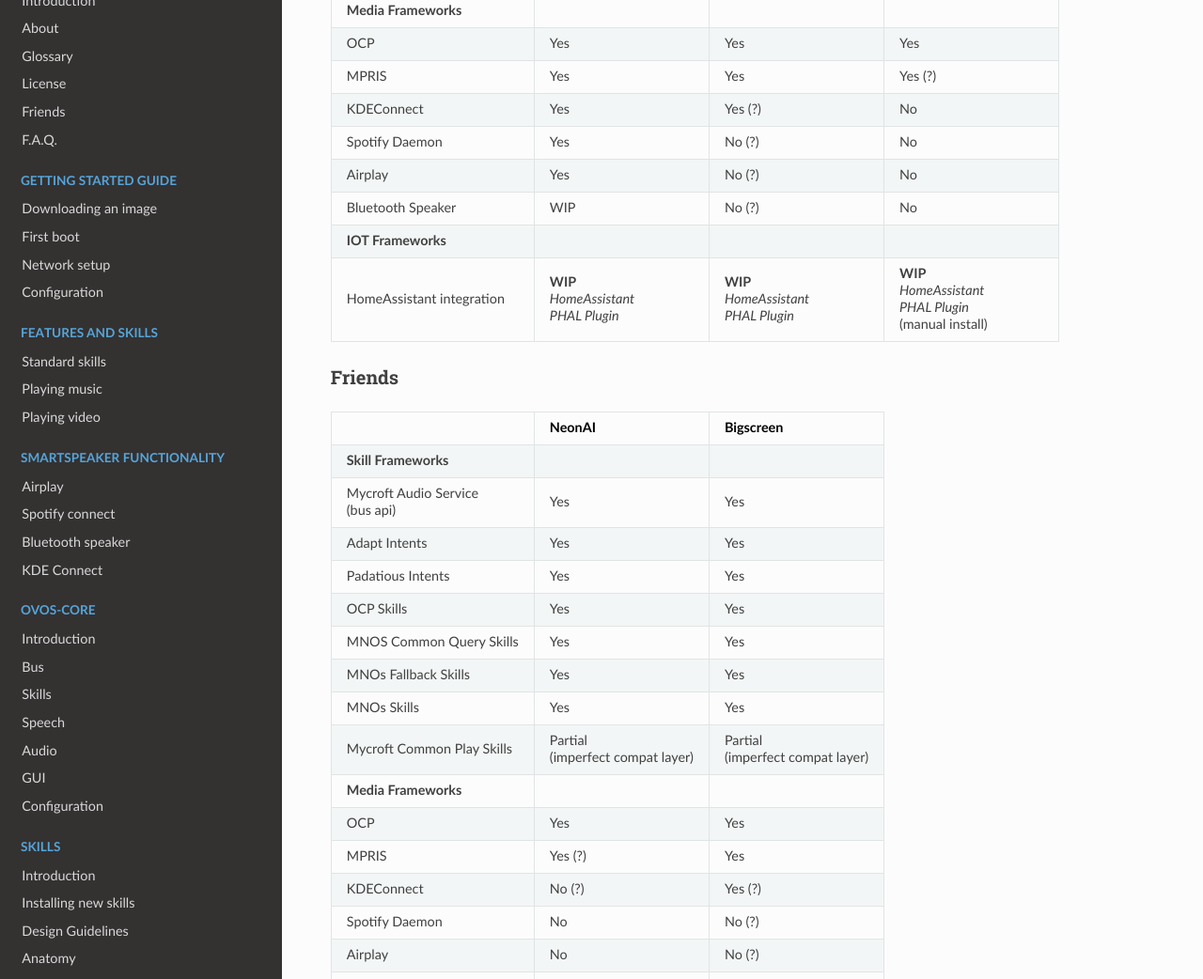
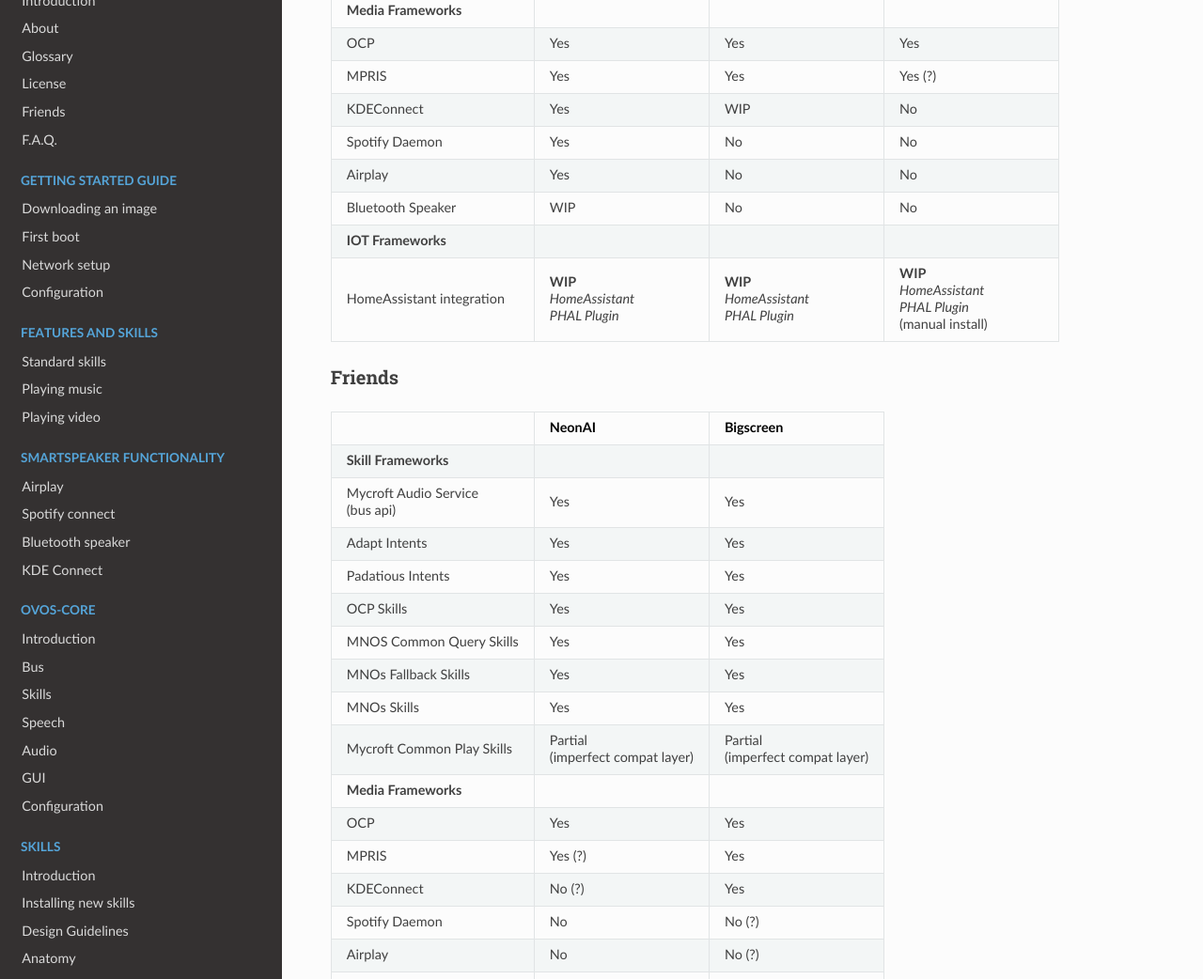
Before and after one commit to OpenVoiceOS/community-docs, an MkDocs documentation site: the page built from docs/comparison_tables.md, in a window 1280 px wide and 1400 px high, scrolled down 5611 px. Shown: the part 151-1193 px from the top of the window at 94% size. Built offline with MkDocs 1.6.1, drawn with Linux system fonts in a browser that asks for light colours; nearby versions of some CDN libraries.

```diff
--- a/docs/comparison_tables.md
+++ b/docs/comparison_tables.md
@@ -171,10 +171,10 @@ MNOs - Mycroft/Neon/OVOS
 | **Media Frameworks**               |                                     |                                     |                                     |
 | OCP                                | Yes                                 | Yes                                 | Yes                                 |
 | MPRIS                              | Yes                                 | Yes                                 | Yes (?)                             |
-| KDEConnect                         | Yes                                 | Yes (?)                             | No                                  |
-| Spotify Daemon                     | Yes                                 | No (?)                              | No                                  |
-| Airplay                            | Yes                                 | No (?)                              | No                                  |
-| Bluetooth Speaker                  | WIP                                 | No (?)                              | No                                  |
+| KDEConnect                         | Yes                                 | WIP                                 | No                                  |
+| Spotify Daemon                     | Yes                                 | No                                  | No                                  |
+| Airplay                            | Yes                                 | No                                  | No                                  |
+| Bluetooth Speaker                  | WIP                                 | No                                  | No                                  |
 | **IOT Frameworks**                 |                                           |                    |                           |
 | HomeAssistant integration          | **WIP**<br>*HomeAssistant<br>PHAL Plugin* | **WIP**<br>*HomeAssistant<br>PHAL Plugin* | **WIP**<br>*HomeAssistant<br>PHAL Plugin*<br>(manual install) |
 
@@ -194,7 +194,7 @@ MNOs - Mycroft/Neon/OVOS
 | **Media Frameworks**               |                                     |                                     |
 | OCP                                | Yes                                 | Yes                                 |
 | MPRIS                              | Yes (?)                             | Yes                                 |
-| KDEConnect                         | No (?)                              | Yes (?)                             |
+| KDEConnect                         | No (?)                              | Yes                                 |
 | Spotify Daemon                     | No                                  | No (?)                              |
 | Airplay                            | No                                  | No (?)                              |
 | Bluetooth Speaker                  | No                                  | No (?)                              |
```
Also changed, not shown: other parts of docs/comparison_tables.md (+3 -3 lines).
